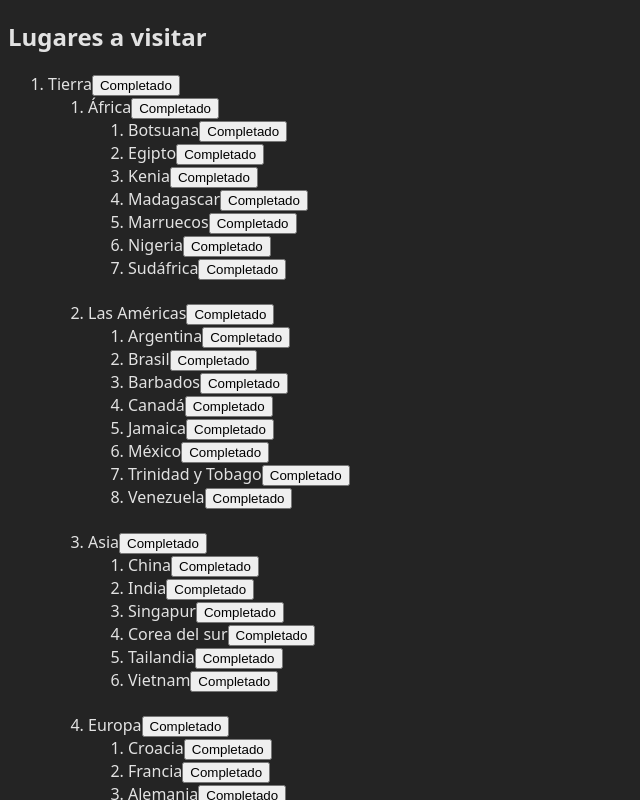
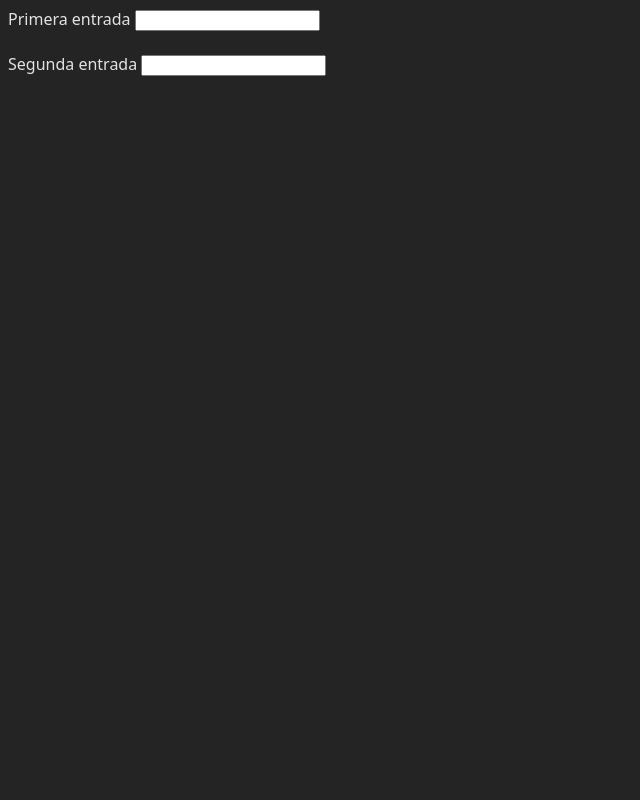
Before and after one commit to bryan-ignacio/react_v19.1, a React (Vite) app in the folder 03-gestion-estado/: page / in a window 1280 px wide. Shown: the top 800 px of the page, without its empty margins (0-640 px from the left). Built offline with nearby package versions, Linux system fonts and the light colour scheme.

Commit message:
desafio uno terminado

```diff
--- a/03-gestion-estado/src/components/02-eleccion-estructura-estado/04-app-estado-anidado-final.jsx
+++ b/03-gestion-estado/src/components/02-eleccion-estructura-estado/04-app-estado-anidado-final.jsx
@@ -6,6 +6,7 @@ export default function TravelPlan() {
   const [plan, setPlan] = useState(initialTravelPlan);
 
   function handleComplete(parentId, childId) {
+    // accedemos al objeto con el parentId que es el padre
     const parent = plan[parentId];
     // Crear una nueva versión del lugar principal
     // que no incluye ID del hijo.
@@ -20,6 +21,7 @@ export default function TravelPlan() {
       [parentId]: nextParent,
     });
   }
+
   // esta variable contiene el root y este tiene la propiedad childIds que contiene los ids de los planetas.
   const root = plan[0];
   // esta variable es un arreglo que contiene los ids de los planetas.
--- /dev/null
+++ b/03-gestion-estado/src/components/03-compartir-estado/02-desafioUno.jsx
@@ -0,0 +1,39 @@
+import { useState } from "react";
+
+/*
+ Desafio Uno: Entradas Sincronizadas
+ Estas dos entradas son independientes. haz que se mantenga sincronizadas:
+ la edicion de una entrada deberia actualizar la otra con el mismo texto y viceversa.
+*/
+export default function DesafioUno() {
+  const [text, setText] = useState("");
+
+  function handleChange(e) {
+    setText(e.target.value);
+  }
+
+  return (
+    <>
+      <Input label="Primera entrada" onChangeInput={handleChange} text={text} />
+      <Input label="Segunda entrada" onChangeInput={handleChange} text={text} />
+    </>
+  );
+}
+
+function Input({ label, onChangeInput, text }) {
+  //const [text, setText] = useState("");
+
+  //   function handleChange(e) {
+  //     setText(e.target.value);
+  //   }
+
+  return (
+    <>
+      <label>
+        {label} <input value={text} onChange={onChangeInput} />
+      </label>
+      <br />
+      <br />
+    </>
+  );
+}
--- a/03-gestion-estado/src/main.jsx
+++ b/03-gestion-estado/src/main.jsx
@@ -1,9 +1,10 @@
 import { StrictMode } from "react";
 import { createRoot } from "react-dom/client";
 import "./index.css";
-import TravelPlan from "./components/02-eleccion-estructura-estado/04-app-estado-anidado-final";
+import DesafioUno from "./components/03-compartir-estado/02-desafioUno";
+
 createRoot(document.getElementById("root")).render(
   <StrictMode>
-    <TravelPlan />
+    <DesafioUno />
   </StrictMode>,
 );
```
Also changed, not shown: 03-gestion-estado/src/components/03-compartir-estado/01-elevar-estado.jsx (added, +48 -0 lines).
